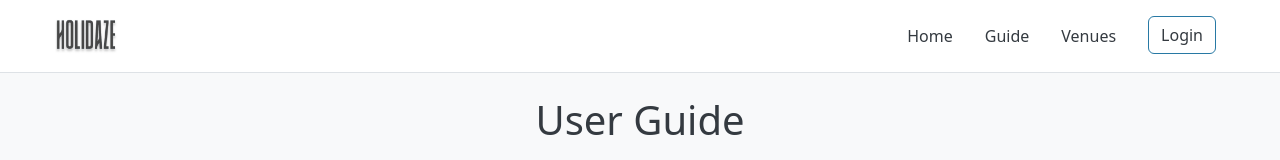
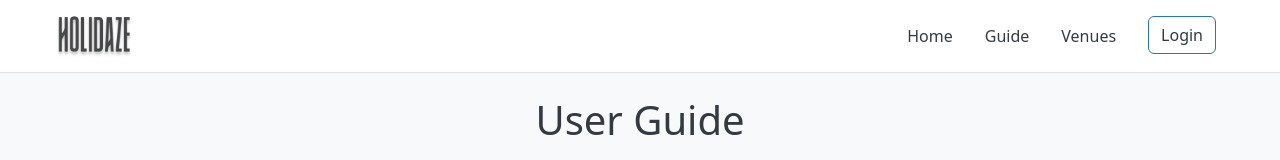
Before and after one commit to Emel-H/Holidaze-PE2, a React (Create React App) app in the folder holidaze-pe2/: page /guide in a window 1280 px wide. Shown: the top 160 px of the page. Built offline with nearby package versions, Linux system fonts and the light colour scheme.

Commit message:
Update navbar.js

```diff
--- a/holidaze-pe2/src/components/Header/navbar.js
+++ b/holidaze-pe2/src/components/Header/navbar.js
@@ -21,7 +21,7 @@ function NavBar() {
     >
       <Navbar.Brand className="text-dark w-25 text-start">
         <Link className="text-dark text-decoration-none " to="/">
-          <img className="w-25 " src={logo} alt="site logo" />
+          <img className="w-25" src={logo} alt="site logo" style={{minWidth:"90px"}} />
         </Link>
       </Navbar.Brand>
       <Navbar.Toggle className="bg-light" aria-controls="basic-navbar-nav" />
```
